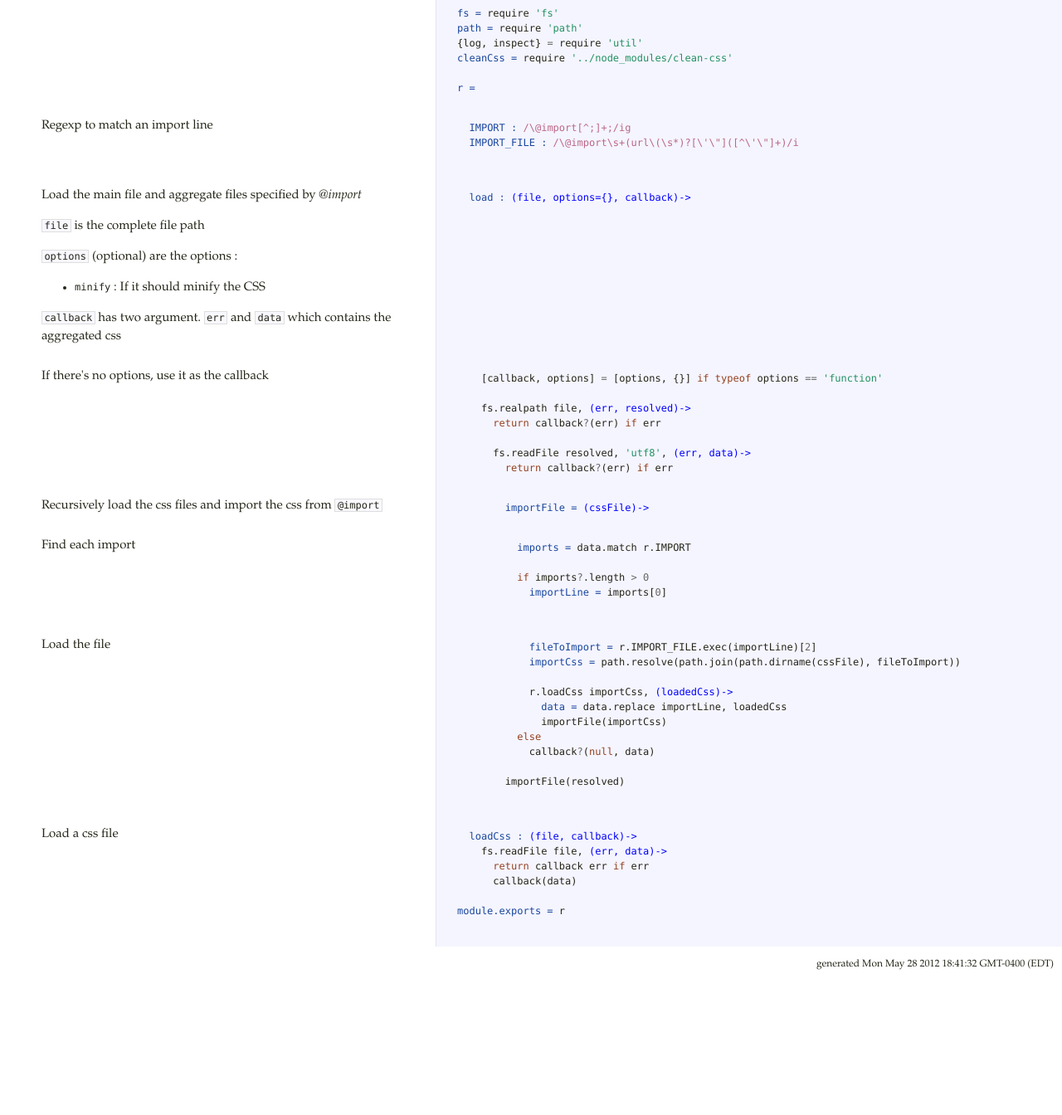
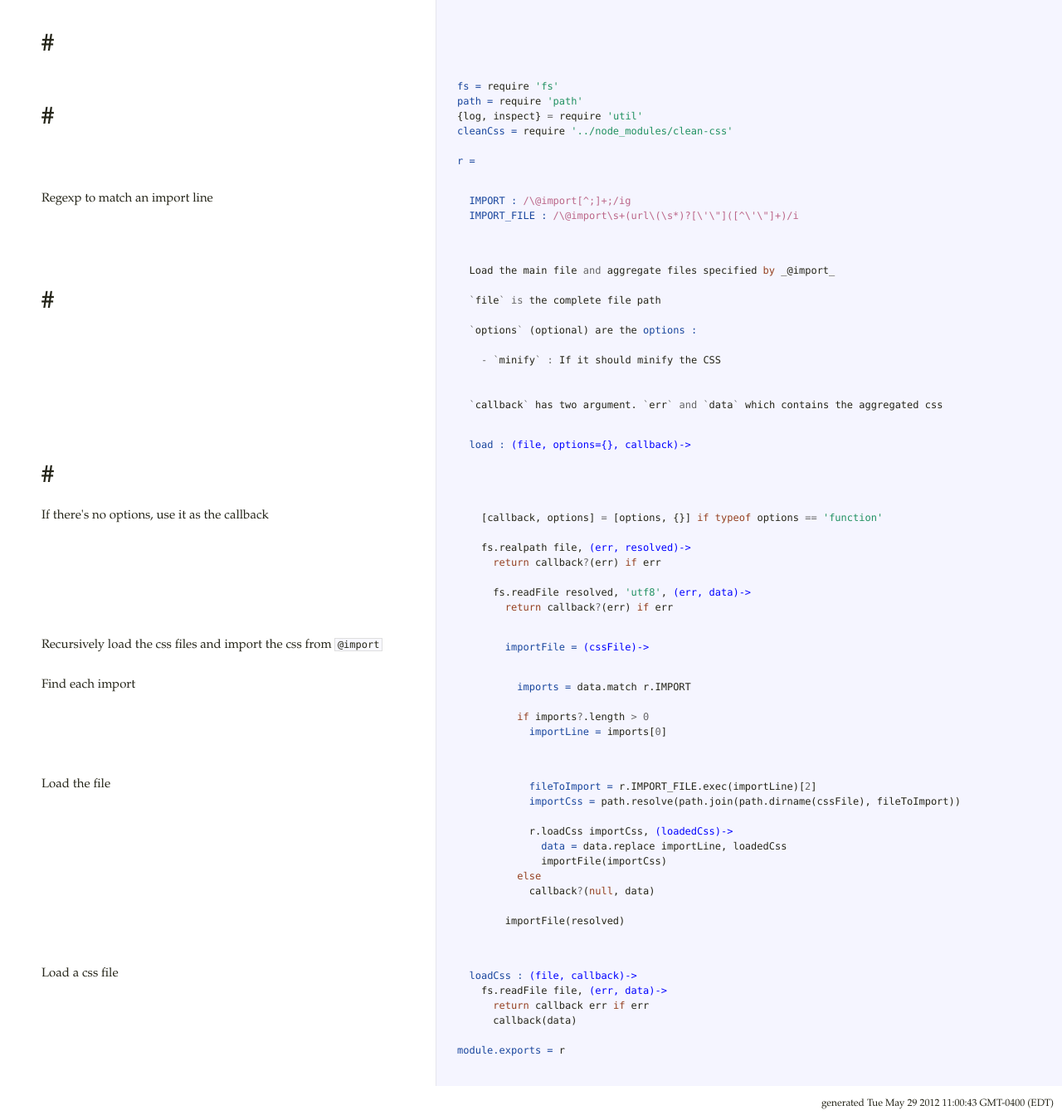
Before and after one commit to dsimard/rochelle, a plain HTML site: page lib/index.coffee.html in a window 1280 px wide. Shown: the part 107-1451 px from the top of the page at 83% size. Before the commit the page ends 1290 px from the top, so only its background shows below. Drawn offline with Linux system fonts and the light colour scheme.

Commit message:
Doc regenerated automatically

```diff
--- a/lib/index.coffee.html
+++ b/lib/index.coffee.html
@@ -1,37 +1,38 @@
-<!DOCTYPE html><html><head><title>index.coffee</title><meta http-equiv="Content-Type" content="text/html" charset="UTF-8"><link rel="stylesheet" media="all" href="../docco.css"></head><body><div id="container"><div id="background"></div><div id="jump_to">Jump To &hellip;<div id="jump_wrapper"><div id="jump_page"><a href="../index.html" class="source"><span class="file_name">README</span></a><a href="../bin/rochelle.coffee.html" class="source "><span class="base_path">bin / </span><span class="file_name">rochelle.coffee</span></a><a href="../lib/index.coffee.html" class="source selected"><span class="base_path">lib / </span><span class="file_name">index.coffee</span></a></div></div></div><table cellpadding="0" cellspacing="0"><thead><tr><th class="docs"><h1>index.coffee</h1><div class="filepath">lib/</div></th><th class="code"></th></tr></thead><tbody><tr id="section-1"><td class="docs"><div class="pilwrap"><a href="#section-1" class="pilcrow">&#182;</a></div>
+<!DOCTYPE html><html><head><title>index.coffee</title><meta http-equiv="Content-Type" content="text/html" charset="UTF-8"><link rel="stylesheet" media="all" href="../docco.css"></head><body><div id="container"><div id="background"></div><div id="jump_to">Jump To &hellip;<div id="jump_wrapper"><div id="jump_page"><a href="../index.html" class="source"><span class="file_name">README</span></a><a href="../bin/rochelle.coffee.html" class="source "><span class="base_path">bin / </span><span class="file_name">rochelle.coffee</span></a><a href="../lib/index.coffee.html" class="source selected"><span class="base_path">lib / </span><span class="file_name">index.coffee</span></a></div></div></div><table cellpadding="0" cellspacing="0"><thead><tr><th class="docs"><h1>index.coffee</h1><div class="filepath">lib/</div></th><th class="code"></th></tr></thead><tbody><tr id="section-1"><td class="docs"><div class="pilwrap"><a href="#section-1" class="pilcrow">&#182;</a></div><h1>#</h1>
+</td><td class="code"><div class="highlight"><pre></pre></div></td></tr><tr id="section-2"><td class="docs"><div class="pilwrap"><a href="#section-2" class="pilcrow">&#182;</a></div><h1>#</h1>
 </td><td class="code"><div class="highlight"><pre><span class="nv">fs = </span><span class="nx">require</span> <span class="s1">&#39;fs&#39;</span>
 <span class="nv">path = </span><span class="nx">require</span> <span class="s1">&#39;path&#39;</span>
 <span class="p">{</span><span class="nx">log</span><span class="p">,</span> <span class="nx">inspect</span><span class="p">}</span> <span class="o">=</span> <span class="nx">require</span> <span class="s1">&#39;util&#39;</span>
 <span class="nv">cleanCss = </span><span class="nx">require</span> <span class="s1">&#39;../node_modules/clean-css&#39;</span>
 
-<span class="nv">r = </span></pre></div></td></tr><tr id="section-2"><td class="docs"><div class="pilwrap"><a href="#section-2" class="pilcrow">&#182;</a></div><p>Regexp to match an import line</p>
+<span class="nv">r = </span></pre></div></td></tr><tr id="section-3"><td class="docs"><div class="pilwrap"><a href="#section-3" class="pilcrow">&#182;</a></div><p>Regexp to match an import line</p>
 </td><td class="code"><div class="highlight"><pre>  <span class="nv">IMPORT : </span><span class="sr">/\@import[^;]+;/ig</span>
   <span class="nv">IMPORT_FILE : </span><span class="sr">/\@import\s+(url\(\s*)?[\&#39;\&quot;]([^\&#39;\&quot;]+)/i</span>
-  </pre></div></td></tr><tr id="section-3"><td class="docs"><div class="pilwrap"><a href="#section-3" class="pilcrow">&#182;</a></div><p>Load the main file and aggregate files specified by <em>@import</em></p>
+  </pre></div></td></tr><tr id="section-4"><td class="docs"><div class="pilwrap"><a href="#section-4" class="pilcrow">&#182;</a></div><h1>#</h1>
+</td><td class="code"><div class="highlight"><pre>  <span class="nx">Load</span> <span class="nx">the</span> <span class="nx">main</span> <span class="nx">file</span> <span class="o">and</span> <span class="nx">aggregate</span> <span class="nx">files</span> <span class="nx">specified</span> <span class="k">by</span> <span class="nx">_@import_</span>
 
-<p><code>file</code> is the complete file path</p>
+  <span class="o">`</span><span class="nx">file</span><span class="o">`</span> <span class="o">is</span> <span class="nx">the</span> <span class="nx">complete</span> <span class="nx">file</span> <span class="nx">path</span>
 
-<p><code>options</code> (optional) are the options :</p>
+  <span class="o">`</span><span class="nx">options</span><span class="o">`</span> <span class="p">(</span><span class="nx">optional</span><span class="p">)</span> <span class="nx">are</span> <span class="nx">the</span> <span class="nv">options :</span>
 
-<ul>
-<li><code>minify</code> : If it should minify the CSS</li>
-</ul>
+    <span class="o">-</span> <span class="o">`</span><span class="nx">minify</span><span class="o">`</span> <span class="o">:</span> <span class="nx">If</span> <span class="nx">it</span> <span class="nx">should</span> <span class="nx">minify</span> <span class="nx">the</span> <span class="nx">CSS</span>
 
-<p><code>callback</code> has two argument. <code>err</code> and <code>data</code> which contains the aggregated css</p>
-</td><td class="code"><div class="highlight"><pre>  <span class="nv">load : </span><span class="nf">(file, options={}, callback)-&gt;</span></pre></div></td></tr><tr id="section-4"><td class="docs"><div class="pilwrap"><a href="#section-4" class="pilcrow">&#182;</a></div><p>If there's no options, use it as the callback</p>
+
+  <span class="o">`</span><span class="nx">callback</span><span class="o">`</span> <span class="nx">has</span> <span class="nx">two</span> <span class="nx">argument</span><span class="p">.</span> <span class="o">`</span><span class="nx">err</span><span class="o">`</span> <span class="o">and</span> <span class="o">`</span><span class="nx">data</span><span class="o">`</span> <span class="nx">which</span> <span class="nx">contains</span> <span class="nx">the</span> <span class="nx">aggregated</span> <span class="nx">css</span></pre></div></td></tr><tr id="section-5"><td class="docs"><div class="pilwrap"><a href="#section-5" class="pilcrow">&#182;</a></div><h1>#</h1>
+</td><td class="code"><div class="highlight"><pre>  <span class="nv">load : </span><span class="nf">(file, options={}, callback)-&gt;</span></pre></div></td></tr><tr id="section-6"><td class="docs"><div class="pilwrap"><a href="#section-6" class="pilcrow">&#182;</a></div><p>If there's no options, use it as the callback</p>
 </td><td class="code"><div class="highlight"><pre>    <span class="p">[</span><span class="nx">callback</span><span class="p">,</span> <span class="nx">options</span><span class="p">]</span> <span class="o">=</span> <span class="p">[</span><span class="nx">options</span><span class="p">,</span> <span class="p">{}]</span> <span class="k">if</span> <span class="k">typeof</span> <span class="nx">options</span> <span class="o">==</span> <span class="s1">&#39;function&#39;</span>
 
     <span class="nx">fs</span><span class="p">.</span><span class="nx">realpath</span> <span class="nx">file</span><span class="p">,</span> <span class="nf">(err, resolved)-&gt;</span>
       <span class="k">return</span> <span class="nx">callback</span><span class="o">?</span><span class="p">(</span><span class="nx">err</span><span class="p">)</span> <span class="k">if</span> <span class="nx">err</span>
 
       <span class="nx">fs</span><span class="p">.</span><span class="nx">readFile</span> <span class="nx">resolved</span><span class="p">,</span> <span class="s1">&#39;utf8&#39;</span><span class="p">,</span> <span class="nf">(err, data)-&gt;</span>
-        <span class="k">return</span> <span class="nx">callback</span><span class="o">?</span><span class="p">(</span><span class="nx">err</span><span class="p">)</span> <span class="k">if</span> <span class="nx">err</span></pre></div></td></tr><tr id="section-5"><td class="docs"><div class="pilwrap"><a href="#section-5" class="pilcrow">&#182;</a></div><p>Recursively load the css files and import the css from <code>@import</code></p>
-</td><td class="code"><div class="highlight"><pre>        <span class="nv">importFile = </span><span class="nf">(cssFile)-&gt;</span></pre></div></td></tr><tr id="section-6"><td class="docs"><div class="pilwrap"><a href="#section-6" class="pilcrow">&#182;</a></div><p>Find each import</p>
+        <span class="k">return</span> <span class="nx">callback</span><span class="o">?</span><span class="p">(</span><span class="nx">err</span><span class="p">)</span> <span class="k">if</span> <span class="nx">err</span></pre></div></td></tr><tr id="section-7"><td class="docs"><div class="pilwrap"><a href="#section-7" class="pilcrow">&#182;</a></div><p>Recursively load the css files and import the css from <code>@import</code></p>
+</td><td class="code"><div class="highlight"><pre>        <span class="nv">importFile = </span><span class="nf">(cssFile)-&gt;</span></pre></div></td></tr><tr id="section-8"><td class="docs"><div class="pilwrap"><a href="#section-8" class="pilcrow">&#182;</a></div><p>Find each import</p>
 </td><td class="code"><div class="highlight"><pre>          <span class="nv">imports = </span><span class="nx">data</span><span class="p">.</span><span class="nx">match</span> <span class="nx">r</span><span class="p">.</span><span class="nx">IMPORT</span>
 
           <span class="k">if</span> <span class="nx">imports</span><span class="o">?</span><span class="p">.</span><span class="nx">length</span> <span class="o">&gt;</span> <span class="mi">0</span>
             <span class="nv">importLine = </span><span class="nx">imports</span><span class="p">[</span><span class="mi">0</span><span class="p">]</span>
-            </pre></div></td></tr><tr id="section-7"><td class="docs"><div class="pilwrap"><a href="#section-7" class="pilcrow">&#182;</a></div><p>Load the file</p>
+            </pre></div></td></tr><tr id="section-9"><td class="docs"><div class="pilwrap"><a href="#section-9" class="pilcrow">&#182;</a></div><p>Load the file</p>
 </td><td class="code"><div class="highlight"><pre>            <span class="nv">fileToImport = </span><span class="nx">r</span><span class="p">.</span><span class="nx">IMPORT_FILE</span><span class="p">.</span><span class="nx">exec</span><span class="p">(</span><span class="nx">importLine</span><span class="p">)[</span><span class="mi">2</span><span class="p">]</span>
             <span class="nv">importCss = </span><span class="nx">path</span><span class="p">.</span><span class="nx">resolve</span><span class="p">(</span><span class="nx">path</span><span class="p">.</span><span class="nx">join</span><span class="p">(</span><span class="nx">path</span><span class="p">.</span><span class="nx">dirname</span><span class="p">(</span><span class="nx">cssFile</span><span class="p">),</span> <span class="nx">fileToImport</span><span class="p">))</span>
 
@@ -42,7 +43,7 @@
             <span class="nx">callback</span><span class="o">?</span><span class="p">(</span><span class="kc">null</span><span class="p">,</span> <span class="nx">data</span><span class="p">)</span>
 
         <span class="nx">importFile</span><span class="p">(</span><span class="nx">resolved</span><span class="p">)</span>
-  </pre></div></td></tr><tr id="section-8"><td class="docs"><div class="pilwrap"><a href="#section-8" class="pilcrow">&#182;</a></div><p>Load a css file</p>
+  </pre></div></td></tr><tr id="section-10"><td class="docs"><div class="pilwrap"><a href="#section-10" class="pilcrow">&#182;</a></div><p>Load a css file</p>
 </td><td class="code"><div class="highlight"><pre>  <span class="nv">loadCss : </span><span class="nf">(file, callback)-&gt;</span>
     <span class="nx">fs</span><span class="p">.</span><span class="nx">readFile</span> <span class="nx">file</span><span class="p">,</span> <span class="nf">(err, data)-&gt;</span>
       <span class="k">return</span> <span class="nx">callback</span> <span class="nx">err</span> <span class="k">if</span> <span class="nx">err</span>
@@ -50,4 +51,4 @@
 
 <span class="nv">module.exports = </span><span class="nx">r</span>
 
-</pre></div></td></tr></tbody></table><div id="generated">generated Mon May 28 2012 18:41:32 GMT-0400 (EDT)  </div></div></body></html>
+</pre></div></td></tr></tbody></table><div id="generated">generated Tue May 29 2012 11:00:43 GMT-0400 (EDT)  </div></div></body></html>
```
Also changed, not shown: bin/rochelle.coffee.html (+20 -10 lines), index.html (+4 -4 lines).
